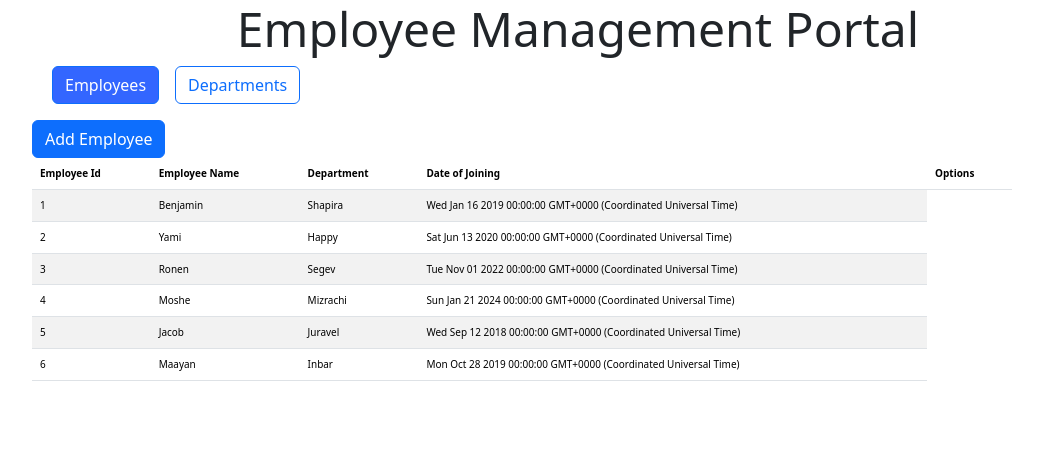
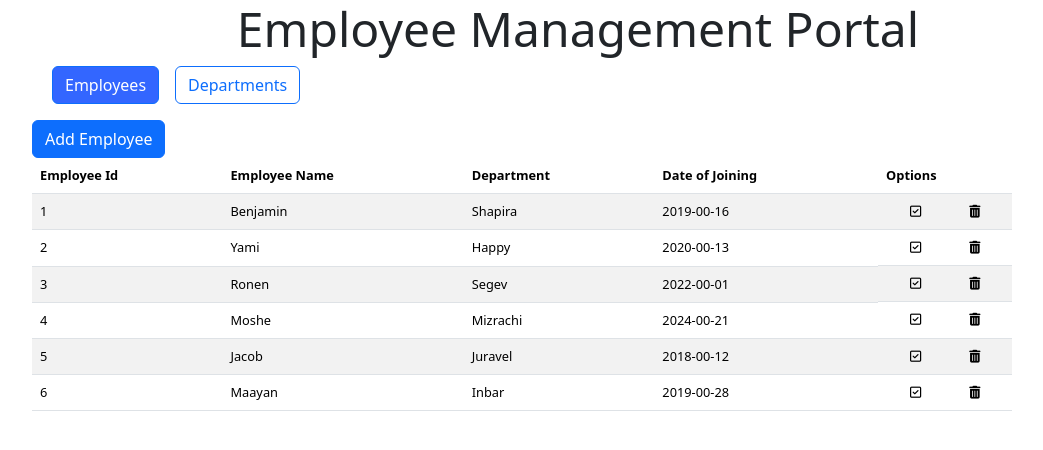
Before and after one commit to shapirab/client, an Angular app: page /home/employees in a window 1280 px wide. Shown: the top 450 px of the page, without its empty margins (62-1105 px from the left). Built offline with nearby package versions, Linux system fonts and the light colour scheme.

Commit message:
20/2/24 fixed emloyees component ui

```diff
--- a/src/app/employees/employees.component.css
+++ b/src/app/employees/employees.component.css
@@ -0,0 +1,8 @@
+td, th{
+  font-size: 0.8rem;
+}
+
+.icons{
+  display: flex;
+  justify-content: space-around;
+}
--- a/src/app/employees/employees.component.html
+++ b/src/app/employees/employees.component.html
@@ -16,9 +16,9 @@
           <td>{{employee.id}}</td>
           <td>{{employee.firstName}}</td>
           <td>{{employee.lastName}}</td>
-          <td>{{employee.dateOfJoining}}</td>
+          <td>{{employee.dateOfJoining | date:"yyyy-mm-dd"}}</td>
+          <td class="icons"><span><i class="far fa-check-square"></i></span><span><i class="fas fa-trash-alt"></i></span></td>
         </tr>
     </tbody>
   </table>
-
 </div>
--- a/src/index.html
+++ b/src/index.html
@@ -9,5 +9,6 @@
 </head>
 <body>
   <app-root></app-root>
+  <script src="https://kit.fontawesome.com/55422f0c05.js" crossorigin="anonymous"></script>
 </body>
 </html>
```
